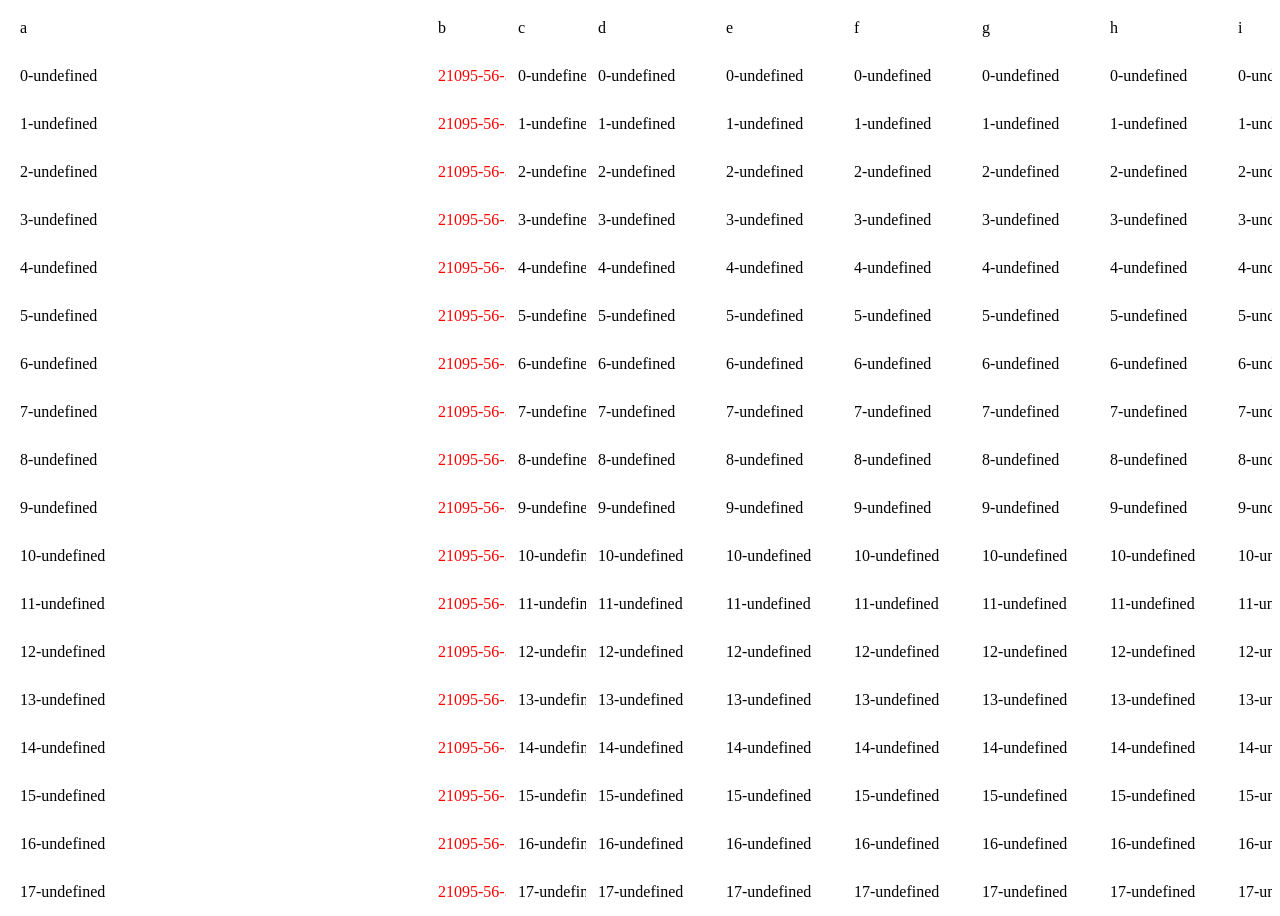
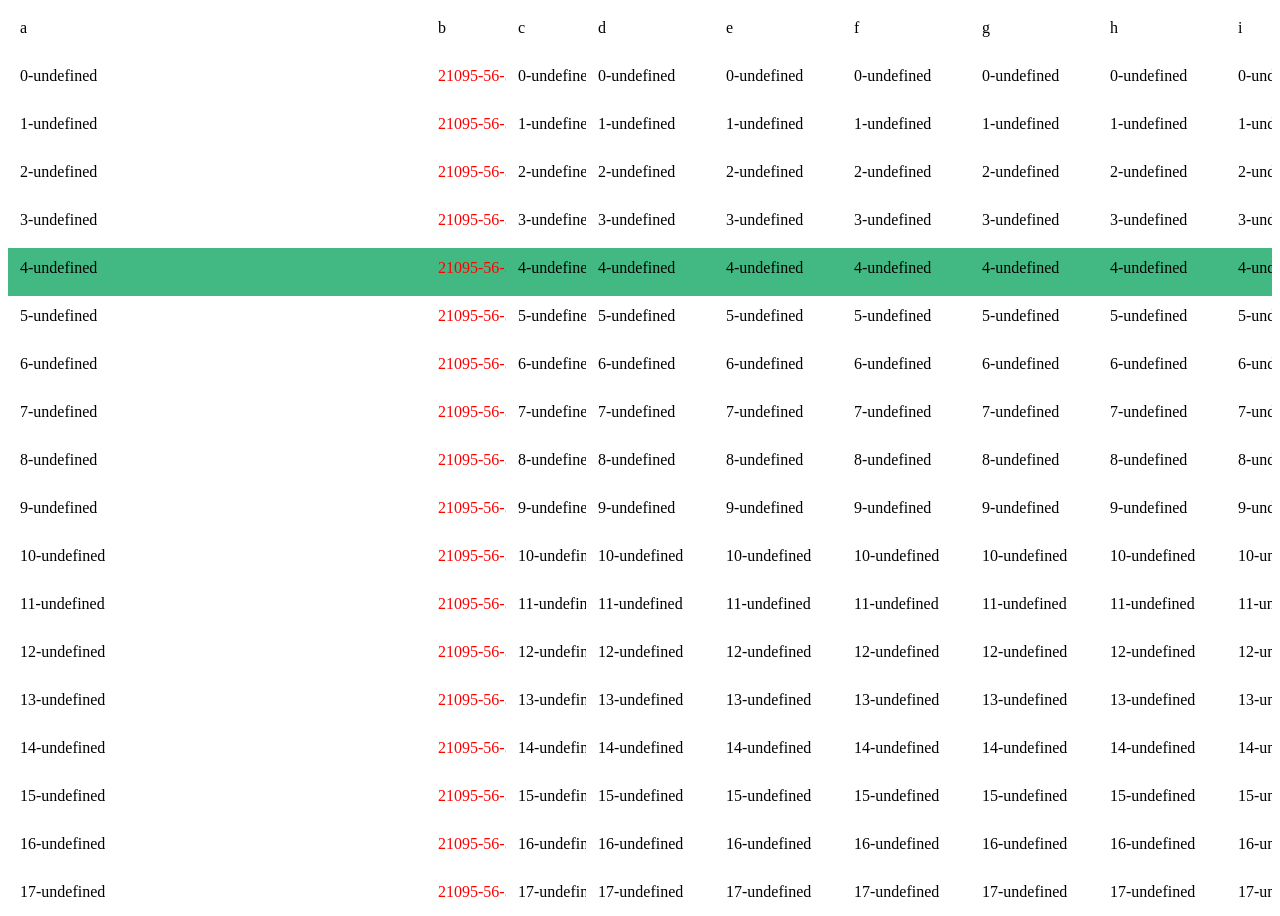
Before and after one commit to CeceWall/InfiniteTable, a Vue app: page / in a window 1280 px wide. Built offline with nearby package versions, Linux system fonts and the light colour scheme.

Commit message:
feat: 使用event-emitter触发事件
- 添加了selected-change事件

```diff
--- a/src/components/HelloWorld.vue
+++ b/src/components/HelloWorld.vue
@@ -1,7 +1,7 @@
 <template>
   <div class="hello" style="height: 900px;">
     <div style="width: 100%; height: 100%">
-      <infinite-table :data="data" height="100%">
+      <infinite-table ref="table" :data="data" height="100%">
         <infinite-table-column label="a" width="418" />
         <infinite-table-column label="b" >
           <template slot-scope="props">
@@ -84,26 +84,20 @@ export default {
         z: `${item}-${index}`,
         aa: `${item}-${index}`,
       })),
-    ])(200);
+    ])(1000);
 
     return {
       data,
     };
   },
   mounted() {
-    let n = 1000;
-    // setInterval(() => {
-    //   if (n > 0) {
-    //     this.data.push({
-    //       a: 1,
-    //       b: 1,
-    //       c: 1,
-    //       d: 1,
-    //     });
-    //     // this.data.splice(0, 1)
-    //     n -= 1;
-    //   }
-    // }, 10);
+    let n = 0;
+    setInterval(() => {
+      if (n < this.data.length) {
+        this.$refs.table.selectRow(this.data[n]);
+        n += 1;
+      }
+    }, 1000);
   },
   props: {
     msg: String,
--- a/src/components/infinite-table/event-emitter.js
+++ b/src/components/infinite-table/event-emitter.js
@@ -1,14 +1,36 @@
-import Vue from 'vue';
+export default class EventEmitter {
+  constructor() {
+    this.listeners = new Map();
+  }
 
-const eventBus = new Vue({
-  data: {
-    selectedRowIndex: -1,
-  },
-  methods: {
-    selectRow(data) {
-      this.selectedRowIndex = data;
-    },
-  },
-});
+  addEvent(event, callback) {
+    let eventListeners;
+    if (!this.listeners.has(event)) {
+      eventListeners = new Set();
+      this.listeners.set(event, eventListeners);
+    }
+    eventListeners = this.listeners.get(event);
+    eventListeners.add(callback);
+  }
 
-export default eventBus;
+  removeEvent(event, callback) {
+    if (this.listeners.has(event)) {
+      const eventListeners = this.listeners.get(event);
+      return eventListeners.delete(callback);
+    }
+    return false;
+  }
+
+  removeAllListeners(event) {
+    this.listeners.delete(event);
+  }
+
+  dispatch(event, payload) {
+    if (this.listeners.has(event)) {
+      const eventListeners = this.listeners.get(event);
+      eventListeners.forEach((callback) => {
+        callback(payload);
+      });
+    }
+  }
+}
--- a/src/components/infinite-table/table-body.vue
+++ b/src/components/infinite-table/table-body.vue
@@ -15,9 +15,9 @@
 
 <script>
 import { num2px } from './utils/layout';
-import TableRow from './table-row.jsx';
+import TableRow from './table-row';
 import RecycleRender from './render/recycle-render';
-import TableEllipsisCell from '@/components/infinite-table/table-ellipsis-cell';
+import TableEllipsisCell from './table-ellipsis-cell.vue';
 
 export default {
   name: 'table-body',
--- a/src/components/infinite-table/table-column.jsx
+++ b/src/components/infinite-table/table-column.jsx
@@ -9,7 +9,6 @@ const getColumnRenderFunc = function getColumnRenderFunc(render) {
 
 export default {
   name: 'infinite-table-column',
-  inject: ['tableColumns'],
   props: {
     sortable: {
       type: Boolean,
--- a/src/components/infinite-table/table-row.jsx
+++ b/src/components/infinite-table/table-row.jsx
@@ -1,8 +1,8 @@
 import TableCell from './table-cell.vue';
-import emitter from './event-emitter';
 
 export default {
   name: 'table-row',
+  inject: ['tableStore'],
   components: {
     TableCell,
   },
@@ -17,19 +17,32 @@ export default {
       required: true,
     },
   },
+  data() {
+    return {
+      highlightRow: false, // 避免selectedRow改变导致不必要的updateComponent调用
+    };
+  },
   computed: {
-    selectedRowIndex() {
-      return emitter.selectedRowIndex;
+    selectedRow() {
+      return this.tableStore.selectedRow;
+    },
+    tableRowClass() {
+      return {
+        'infinite-table__row': true,
+        'infinite-table__row--selected': this.highlightRow,
+      };
+    },
+  },
+  watch: {
+    selectedRow() {
+      this.highlightRow = this.selectedRow === this.data;
     },
   },
   render() {
     const { data, tableColumns } = this;
     return (
       <div
-        class={{
-          'infinite-table__row': true,
-          'infinite-table__row--selected': this.selectedRowIndex === data,
-        }}
+        class={this.tableRowClass}
         onContextmenu={this.handleContextMenu}
         onClick={this.handleSelectRow}
       >
@@ -40,6 +53,7 @@ export default {
               <table-cell
                 ref="cell"
                 refInFor
+                key={columnOption.label}
                 width={columnOption.width}
                 {
                   ...{
@@ -74,10 +88,10 @@ export default {
         columnOption,
         data,
       };
-      emitter.$emit('cell-display-ellipsis', eventPayload);
+      // emitter.$emit('cell-display-ellipsis', eventPayload);
     },
     handleSelectRow() {
-      emitter.selectRow(this.data);
+      this.tableStore.selectedRow = this.data;
     },
     handleCellMouseLeave(e, columnOption, data) {
       const eventPayload = {
@@ -85,7 +99,7 @@ export default {
         columnOption,
         data,
       };
-      emitter.$emit('cell-hide-ellipsis', eventPayload);
+      // emitter.$emit('cell-hide-ellipsis', eventPayload);
     },
   },
 };
--- a/src/components/infinite-table/table-store.js
+++ b/src/components/infinite-table/table-store.js
@@ -1,28 +1,22 @@
 import Vue from 'vue';
 
-class TableStore {
-  constructor() {
-    this.store = Vue.observable({
-      layoutSize: {},
-      tableColumns: {},
-    });
+export default class TableStore {
+  constructor(options = {}) {
+    if (!options.tableId) {
+      console.error('TableStore: 缺少必要的tableId参数');
+    }
+    this.tableId = options.tableId;
+    this.eventEmitter = options.eventEmitter;
+    this.rowHeight = options.rowHeight;
+    this.__selectedRow = options.selectedRow;
   }
 
-  get layoutSize() {
-    return this.store.layoutSize;
+  set selectedRow(row) {
+    this.__selectedRow = row;
+    this.eventEmitter.dispatch('selected-change', this.__selectedRow);
   }
 
-  set layoutSize(value) {
-    this.store.layoutSize = value;
-  }
-
-  get tableColumns() {
-    return this.store.tableColumns;
-  }
-
-  set tableColumns(value) {
-    this.store.tableColumns = value;
+  get selectedRow() {
+    return this.__selectedRow;
   }
 }
-
-export default new TableStore();
--- a/src/components/infinite-table/table.vue
+++ b/src/components/infinite-table/table.vue
@@ -20,8 +20,11 @@
 <script>
 import TableHeader from './table-header.vue';
 import TableBody from './table-body.vue';
+import TableStore from './table-store';
+import EventEmitter from './event-emitter';
 import { getTableBodyHeight, doColumnWidthLayout } from './table-layout';
 import { getScrollWidth, num2px, getClientSize } from './utils/layout';
+import { getTableId } from './utils/table';
 
 export default {
   name: 'InfiniteTable',
@@ -69,8 +72,19 @@ export default {
       };
     },
   },
+  provide() {
+    return {
+      tableStore: this.tableStore,
+    };
+  },
   data() {
+    const tableId = getTableId();
+    const eventEmitter = new EventEmitter();
+    const tableStore = new TableStore({ tableId, eventEmitter });
     return {
+      tableId,
+      tableStore,
+      eventEmitter,
       layoutFinished: false,
       tableColumns: [],
       layoutSize: {
@@ -84,6 +98,10 @@ export default {
   },
   mounted() {
     this.doLayout();
+    this.eventEmitter.addEvent('selected-change', (payload) => { this.$emit('selected-change', payload); });
+  },
+  beforeDestroy() {
+    this.eventEmitter.removeAllListeners('selected-change');
   },
   watch: {
     // TODO 仅在resize或数据量变化导致滚动条出现变化时才计算layout
@@ -98,8 +116,6 @@ export default {
       // 获取容器的clientHeight和clientWidth
       const containerSize = getClientSize(this.$el);
       const tableHeaderHeight = parseFloat(this.headerHeight);
-
-      // TODO 不使用inject传递
       let viewportWidth = containerSize.width;
       const tableBodyHeight = getTableBodyHeight(this.rowHeight, this.data.length);
       // 如果container的高度不为0（为0代表未使用css设置高度）而且container的高度小于TableBody的高度,说明需要有纵向滚动条
@@ -137,6 +153,9 @@ export default {
     removeTableColumn(index) {
       this.tableColumns.splice(index, 1);
     },
+    selectRow(row) {
+      this.tableStore.selectedRow = row;
+    },
   },
 };
 </script>
--- /dev/null
+++ b/src/components/infinite-table/utils/table.js
@@ -0,0 +1,6 @@
+let id = 0;
+
+export function getTableId() {
+  id += 1;
+  return id;
+}
--- a/src/styles/main.scss
+++ b/src/styles/main.scss
@@ -8,8 +8,8 @@
 }
 
 .infinite-table--scrollable {
-  overflow-x: scroll;
-  overflow-y: scroll;
+  overflow-x: auto;
+  overflow-y: auto;
 }
 
 
```
